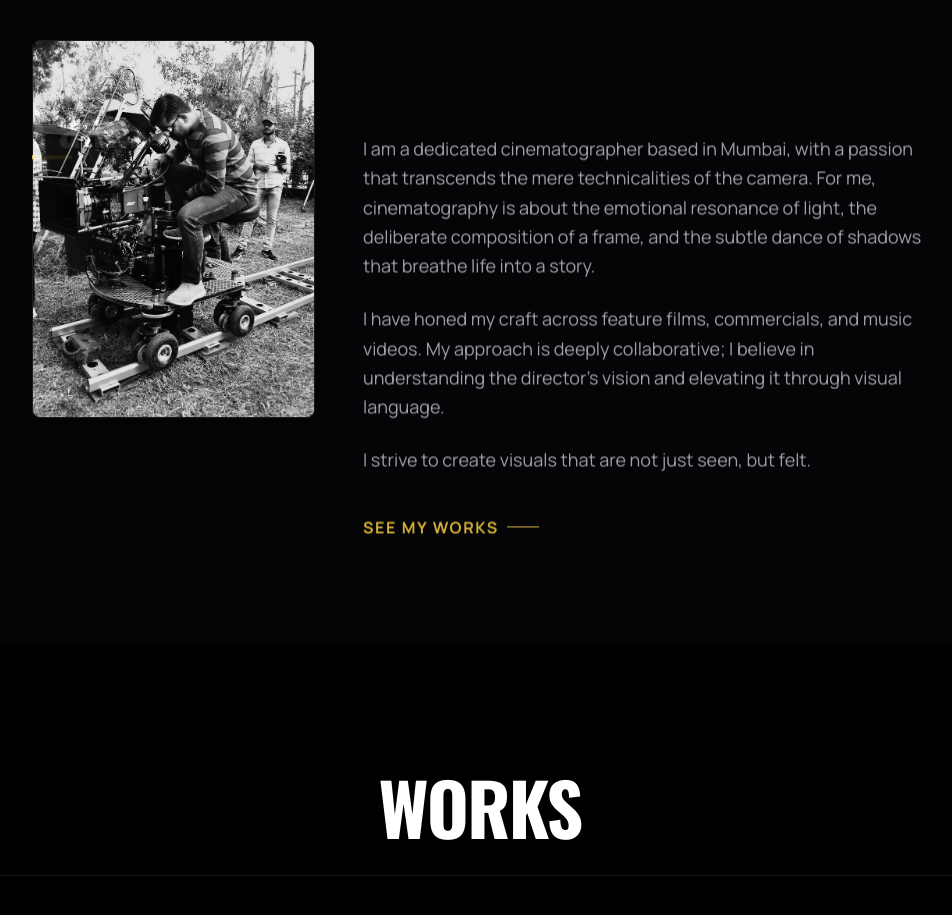
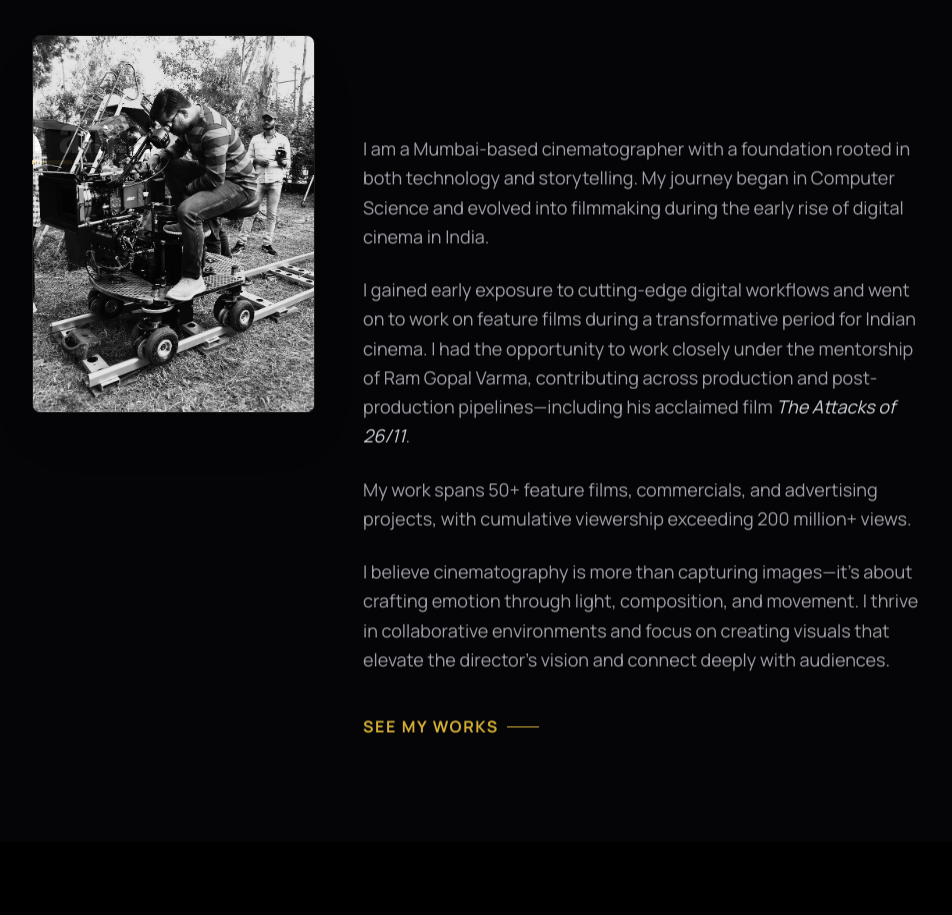
Before and after one commit to mrcthevar/MRC, a React (Vite) app: page / in a window 1280 px wide. Shown: the part 1340-2255 px from the top of the page, without its empty margins (160-1112 px from the left). Built offline with nearby package versions, Linux system fonts and the light colour scheme.

Commit message:
Update About.tsx

```diff
--- a/components/About.tsx
+++ b/components/About.tsx
@@ -49,14 +49,21 @@ const About: React.FC = () => {
         <div className="w-full md:w-2/3 md:pt-20">
           <Parallax speed={0.02}>
             <div className="space-y-6 text-lg text-secondary leading-relaxed">
+
               <p>
-                I am a dedicated cinematographer based in Mumbai, with a passion that transcends the mere technicalities of the camera. For me, cinematography is about the emotional resonance of light, the deliberate composition of a frame, and the subtle dance of shadows that breathe life into a story.
+                I am a Mumbai-based cinematographer with a foundation rooted in both technology and storytelling. My journey began in Computer Science and evolved into filmmaking during the early rise of digital cinema in India.
               </p>
+
               <p>
-                I have honed my craft across feature films, commercials, and music videos. My approach is deeply collaborative; I believe in understanding the director's vision and elevating it through visual language.
+                I gained early exposure to cutting-edge digital workflows and went on to work on feature films during a transformative period for Indian cinema. I had the opportunity to work closely under the mentorship of Ram Gopal Varma, contributing across production and post-production pipelines—including his acclaimed film <span className="italic text-gray-300">The Attacks of 26/11</span>.
               </p>
+
               <p>
-                I strive to create visuals that are not just seen, but felt.
+                My work spans 50+ feature films, commercials, and advertising projects, with cumulative viewership exceeding 200 million+ views.
+              </p>
+
+              <p>
+                I believe cinematography is more than capturing images—it’s about crafting emotion through light, composition, and movement. I thrive in collaborative environments and focus on creating visuals that elevate the director’s vision and connect deeply with audiences.
               </p>
             </div>
             <div className="mt-10">
```
